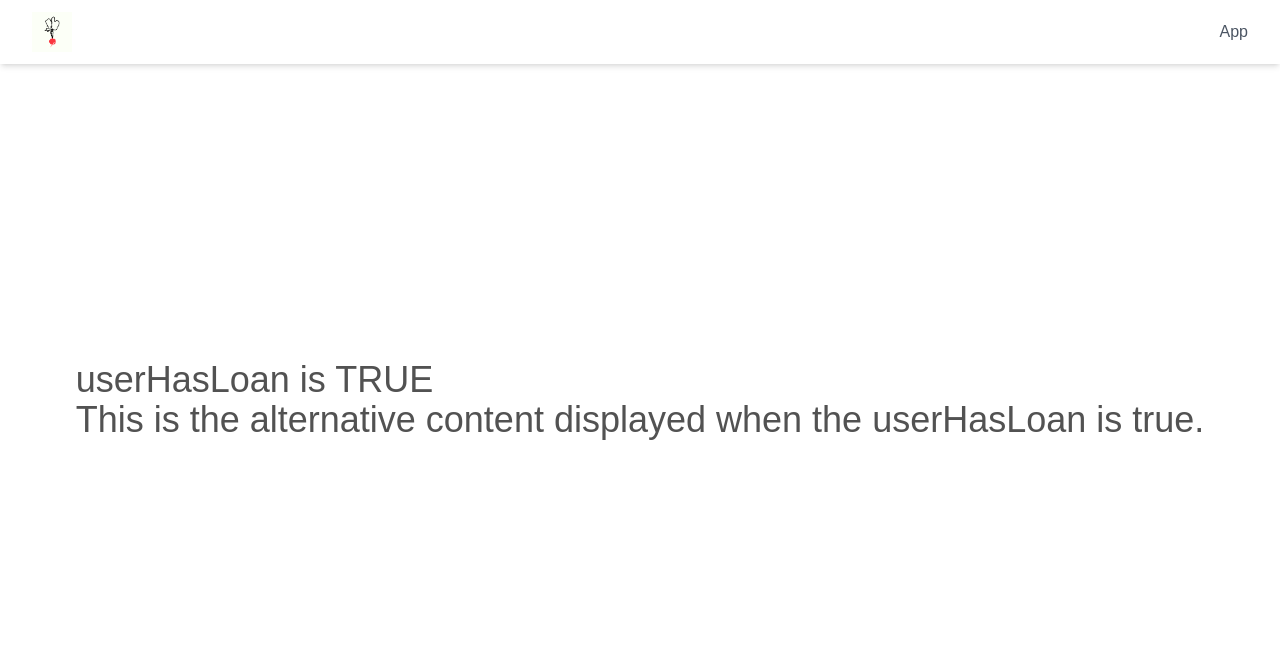
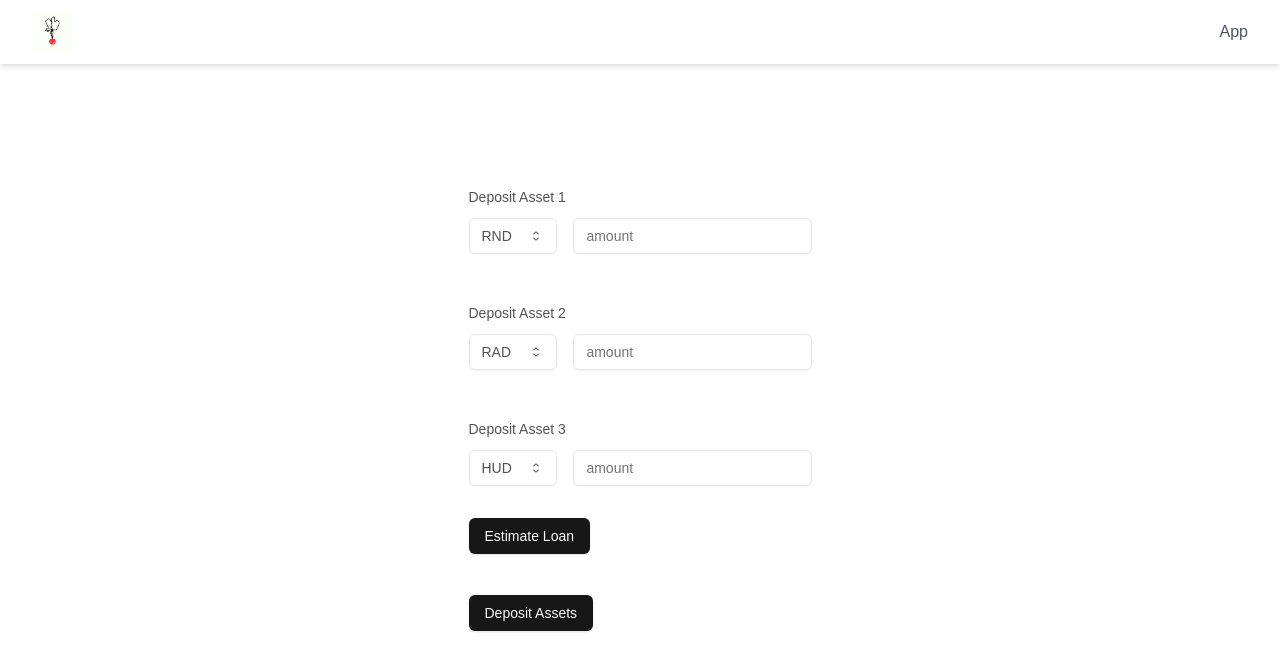
Before and after one commit to Kirillr-Sibirski/radish, a Next.js app in the folder my-app/: page /app in a window 1280 px wide. Shown: the top 670 px of the page. Built offline with nearby package versions, Linux system fonts and the light colour scheme.

Commit message:
Add form when users has a loan - withdraw

```diff
--- a/my-app/app/app/page.tsx
+++ b/my-app/app/app/page.tsx
@@ -50,7 +50,9 @@ export default function App() {
   });
 
   const [radishAmountReturned, setRadishAmountReturned] = useState(0);
-  const [userHasLoan, setUserHasLoan] = useState(true);
+  const [userHasLoan, setUserHasLoan] = useState(false);
+  const [estimatedValueWithdraw, setEstimatedValueWithdraw] = useState(0);
+  const [radishAmount, setRadishAmount] = useState(0); // Amount to deposit
 
   useEffect(() => {
     //here, need to check whether the user already has a loan NFT
@@ -70,6 +72,17 @@ export default function App() {
     alert(`Deposited assets. You get Radish.`);
   }
 
+  const handleEstimateWithdraw = () => {
+    // Simulate an estimate calculation (e.g., Radish * 1.2 for example)
+    const estimate = radishAmount * 1.2;
+    setEstimatedValueWithdraw(estimate);
+  };
+
+  // Function to handle withdrawal (dummy function)
+  const handleWithdraw = () => {
+    alert("Withdraw initiated!");
+  };
+
   // If the userHasLoan is true, display different content
   if (userHasLoan) {
     return (
@@ -78,8 +91,38 @@ export default function App() {
         <main className="p-4">
           <div className="h-[40rem] flex justify-center items-center px-4">
             <div className="text-4xl mx-auto font-normal text-neutral-600 dark:text-neutral-400">
-              <h1>userHasLoan is TRUE</h1>
-              <p>This is the alternative content displayed when the userHasLoan is true.</p>
+              <h1>Deposit Radish</h1>
+              <Form {...form}>
+                <form className="space-y-8">
+                  <FormItem>
+                    <FormLabel>Radish Amount</FormLabel>
+                    <FormControl>
+                      <Input
+                        type="number"
+                        placeholder="Enter Radish amount"
+                        value={radishAmount}
+                        onChange={(e) => setRadishAmount(parseFloat(e.target.value) || 0)}
+                        className="w-[200px]"
+                      />
+                    </FormControl>
+                  </FormItem>
+
+                  {/* Estimate button */}
+                  <Button onClick={handleEstimateWithdraw}>Estimate</Button>
+
+                  {/* Output for the estimated value */}
+                  {estimatedValueWithdraw > 0 && (
+                    <div className="mt-4">
+                      <p>Estimated value: {estimatedValueWithdraw} Radish</p>
+                    </div>
+                  )}
+
+                  {/* Withdraw button */}
+                  <div className="mt-4">
+                    <Button onClick={handleWithdraw}>Withdraw</Button>
+                  </div>
+                </form>
+              </Form>
             </div>
           </div>
         </main>
@@ -220,16 +263,19 @@ export default function App() {
                   )}
                 />
 
-                {/* Estimate Loan Button */}
                 <Button type="submit">Estimate Loan</Button>
 
-                {/* Display Radish Return */}
-                <div className="mt-4">You will get {radishAmountReturned} Radish.</div>
+                {radishAmountReturned > 0 && (
+                  <div className="mt-4">
+                    <p>Estimated value: {radishAmountReturned} Radish</p>
+                  </div>
+                )}
 
-                {/* New Deposit Assets Button */}
-                <Button type="button" onClick={() => onDepositAssets(form.getValues())}>
-                  Deposit Assets
-                </Button>
+                <div className="mt-4">
+                  <Button type="button" onClick={() => onDepositAssets(form.getValues())}>
+                    Deposit Assets
+                  </Button>
+                </div>
 
               </form>
             </Form>
```
